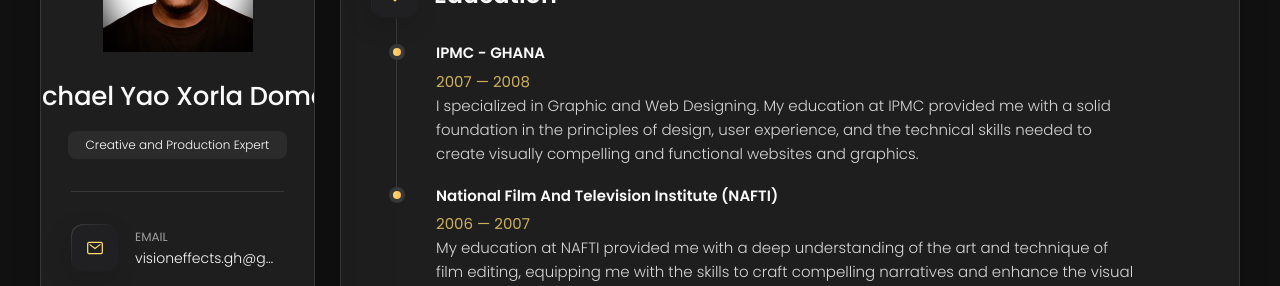
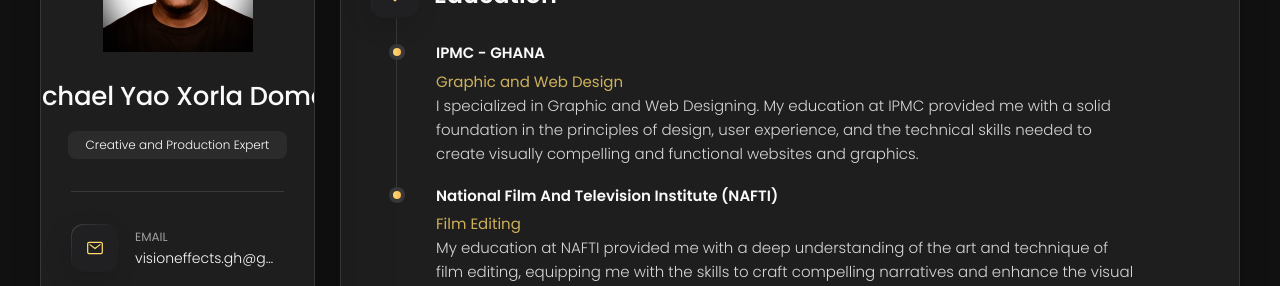
Before and after one commit to Agbode-Milan/michaelyxdomee, a plain HTML site: page index.html in a window 1280 px wide. Both pictures are taken after a click on the button "Resume". Shown: the part 219-505 px from the top of the page. Drawn offline with nearby package versions, Linux system fonts and the light colour scheme.

Commit message:
Change to titles at Education section

```diff
--- a/index.html
+++ b/index.html
@@ -530,7 +530,7 @@
 
               <h4 class="h4 timeline-item-title">IPMC - GHANA</h4>
 
-              <span>2007 — 2008</span>
+              <span>Graphic and Web Design</span>
 
               <p class="timeline-text">
                 I specialized in Graphic and Web Designing. My education at IPMC provided me with a solid foundation in the principles of design, user experience, and the technical skills needed to create visually compelling and functional websites and graphics.
@@ -543,7 +543,7 @@
               <h4 class="h4 timeline-item-title">National Film and Television Institute (NAFTI)
               </h4>
 
-              <span>2006 — 2007</span>
+              <span>Film Editing</span>
 
               <p class="timeline-text">
                 My education at NAFTI provided me with a deep understanding of the art and technique of film editing, equipping me with the skills to craft compelling narratives and enhance the visual storytelling of any project.
```
